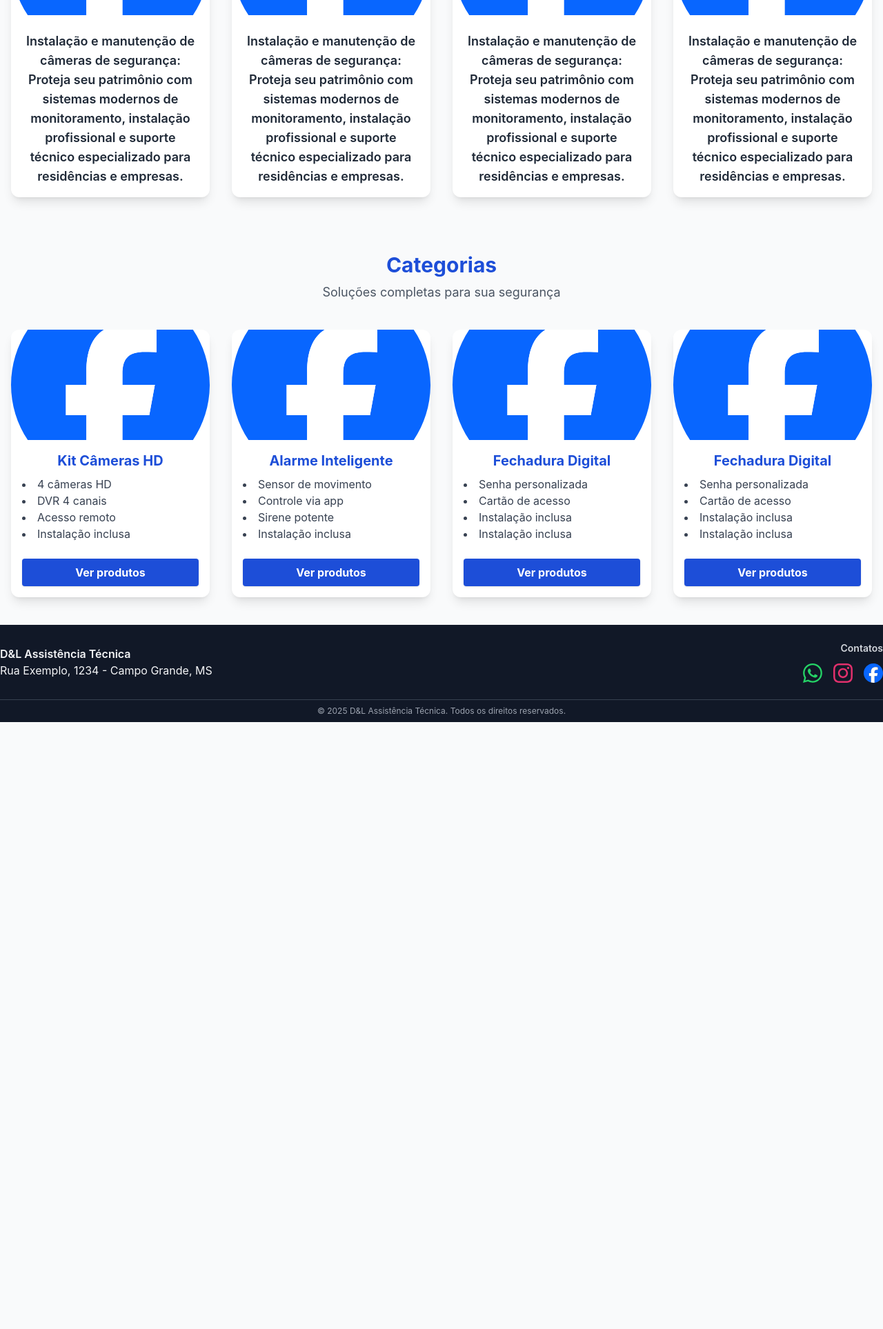
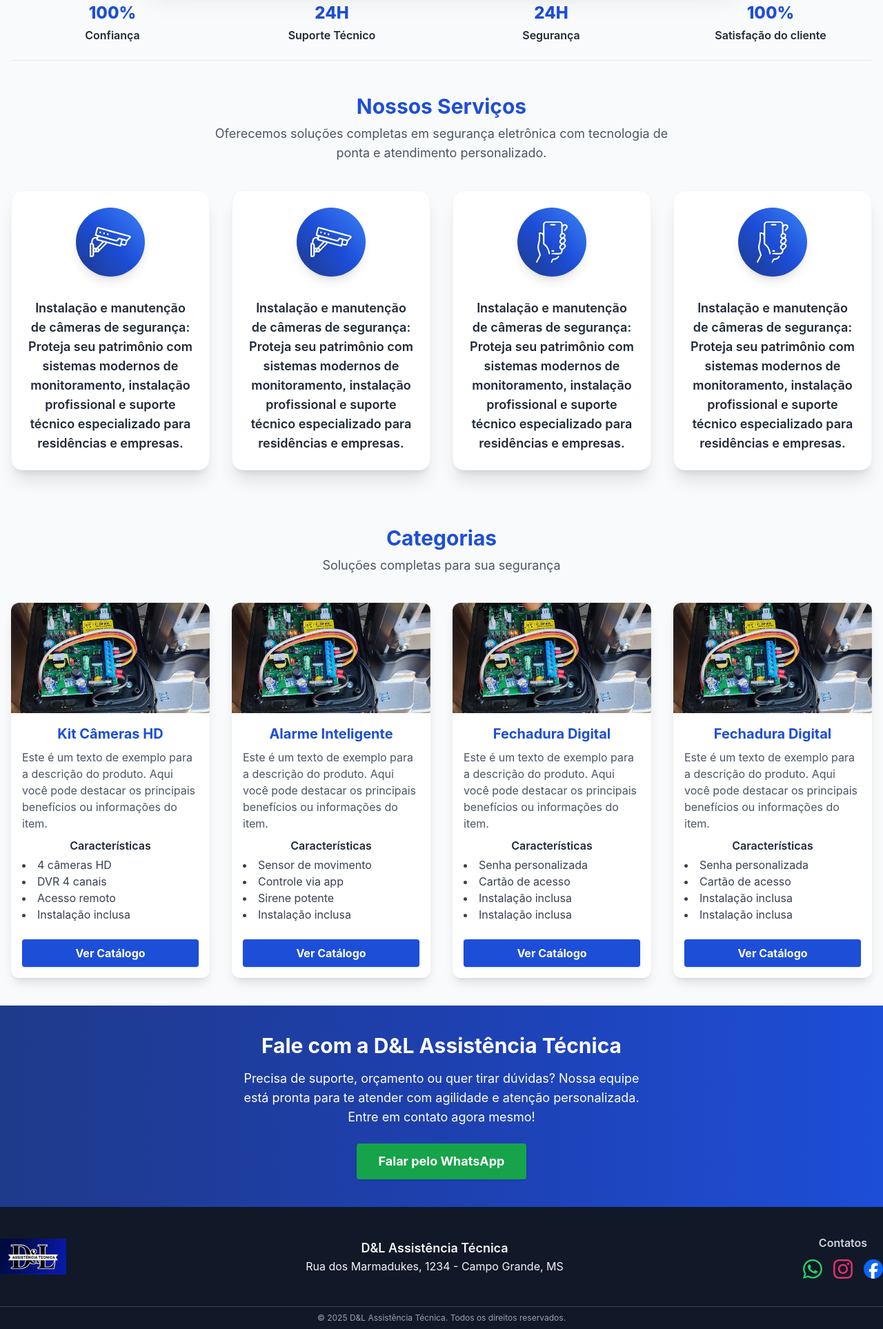
Before and after one commit to denisjunior00/dl_assistencia_institucional, an Astro site: page / in a window 1280 px wide. Shown: the part 839-2766 px from the top of the page at 69% size. Before the commit the page ends 1886 px from the top, so only its background shows below. Built offline with nearby package versions, Linux system fonts and the light colour scheme; Astro itself is replaced by a stand-in of ours.

Commit message:
ajustes diversos

```diff
--- a/src/components/CardProduto.astro
+++ b/src/components/CardProduto.astro
@@ -3,17 +3,22 @@ import { CATALOG_LINK } from '../utils/constants';
 interface CardProdutoProps {
   imagem: string;
   titulo: string;
+  descricao?: string;
   itens: string[];
 }
-const { imagem, titulo, itens } = Astro.props as CardProdutoProps;
+const { imagem, titulo, descricao, itens } = Astro.props as CardProdutoProps;
 ---
 <div class="bg-white rounded-xl shadow-lg overflow-hidden flex flex-col items-center transition-transform hover:-translate-y-2 hover:shadow-2xl duration-300 w-full max-w-xs mx-auto">
   <img src={imagem} alt={titulo} class="w-full h-40 object-cover" loading="lazy" />
   <div class="p-4 w-full flex flex-col items-center">
     <h3 class="text-lg md:text-xl font-bold text-blue-700 text-center mb-2">{titulo}</h3>
+    {descricao && (
+      <p class="text-gray-600 text-sm md:text-base text-start mb-2">{descricao}</p>
+    )}
+    <h4 class="text-base font-semibold text-gray-800 mb-1 w-full text-center">Características</h4>
     <ul class="list-disc list-inside text-gray-700 text-sm md:text-base text-left w-full max-w-xs mx-auto mb-4">
       {itens.map(item => <li>{item}</li>)}
     </ul>
-    <a href={CATALOG_LINK} target="_blank" class="px-6 py-2 bg-blue-700 text-white font-bold rounded shadow hover:bg-blue-800 transition-colors text-base mt-2 w-full text-center">Ver produtos</a>
+    <a href={CATALOG_LINK} target="_blank" class="px-6 py-2 bg-blue-700 text-white font-bold rounded shadow hover:bg-blue-800 transition-colors text-base mt-2 w-full text-center">Ver Catálogo</a>
   </div>
 </div>
--- a/src/components/CardServico.astro
+++ b/src/components/CardServico.astro
@@ -11,9 +11,13 @@ interface CardServicoProps {
 const { servico } = Astro.props as CardServicoProps;
 const { imagem, texto } = servico;
 ---
-<div class="bg-white rounded-xl shadow-lg overflow-hidden flex flex-col items-center transition-transform hover:-translate-y-2 hover:shadow-2xl duration-300">
-  <img src={imagem} alt={texto} class="w-full h-40 object-cover" loading="lazy" />
-  <div class="p-4 w-full flex flex-col items-center">
-    <p class="text-base md:text-lg font-semibold text-gray-800 text-center mt-2">{texto}</p>
+<div class="bg-white rounded-2xl shadow-xl flex flex-col items-center transition-transform hover:-translate-y-2 hover:shadow-2xl duration-300 border border-gray-100">
+  <div class="bg-gradient-to-tr from-blue-900 via-blue-700 to-blue-500 rounded-full w-[100px] h-[100px] flex items-center justify-center mt-6 shadow-lg">
+    <img src={imagem} alt={texto} class="w-[60px] h-[60px] object-contain drop-shadow-lg" loading="lazy" />
+  </div>
+  <div class="px-6 py-4 w-full flex flex-col items-center">
+    <p class="text-base md:text-lg font-semibold text-gray-800 text-center mt-4 mb-2 leading-relaxed">
+      {texto}
+    </p>
   </div>
 </div>
--- a/src/components/Footer.astro
+++ b/src/components/Footer.astro
@@ -3,12 +3,15 @@ import { STORE_NAME, ADDRESS, CITY, INSTAGRAM_LINK, FACEBOOK_LINK, CATALOG_LINK
 ---
 <footer class="w-full bg-gray-900 text-gray-100 mt-auto">
   <div class="container mx-auto flex flex-col md:flex-row items-center justify-between py-6 px-4 md:px-0">
-    <div>
-      <span class="font-semibold">{STORE_NAME}</span> <br />
-      <span>{ADDRESS} - {CITY}</span>
+    <div class="flex items-center justify-start w-full md:w-auto mb-4 md:mb-0 md:justify-start justify-center">
+      <img src="/imagens/logo.jpg" alt="Logo D&L Assistência Técnica" class="w-24 h-24 object-contain" />
     </div>
-    <div class="flex flex-col items-end gap-2 mt-4 md:mt-0">
-      <span class="font-semibold text-sm text-gray-300">Contatos</span>
+    <div class="flex flex-col items-center justify-center w-full md:w-auto">
+      <span class="font-semibold text-lg">{STORE_NAME}</span>
+      <span class="text-base">{ADDRESS} - {CITY}</span>
+    </div>
+    <div class="flex flex-col items-center gap-2 w-full md:w-auto mt-4 md:mt-0">
+      <span class="font-semibold text-base text-gray-300 text-center">Contatos</span>
       <div class="flex gap-4 mt-1">
         <a href={CATALOG_LINK} target="_blank" aria-label="WhatsApp" class="hover:opacity-80 transition-transform transform hover:scale-110">
           <img src="/whatssapp.svg" alt="WhatsApp" class="w-7 h-7" />
--- a/src/components/Header.astro
+++ b/src/components/Header.astro
@@ -4,6 +4,7 @@ import { STORE_NAME, INSTAGRAM_LINK, FACEBOOK_LINK, CATALOG_LINK } from '../util
 <header class="w-full bg-white shadow-md sticky top-0 z-50">
   <div class="container mx-auto flex items-center justify-between py-4 px-4 md:px-0">
     <div class="flex items-center gap-2">
+      <img src="/imagens/logo.jpg" alt="Logo D&L Assistência Técnica" class="w-16 h-16 object-contain" />
       <span class="text-2xl font-bold tracking-tight text-blue-700">{STORE_NAME}</span>
     </div>
     <nav class="flex items-center gap-4">
--- a/src/components/Hero.astro
+++ b/src/components/Hero.astro
@@ -6,7 +6,7 @@ import { STORE_NAME, CATALOG_LINK, CONTACT_PHONE } from '../utils/constants';
   <p class="text-lg md:text-xl mb-6 max-w-2xl">Especialistas em assistência técnica de eletrônicos e eletrodomésticos em Campo Grande, MS. Atendimento rápido, confiável e com garantia.</p>
   <div class="flex flex-col md:flex-row gap-6 justify-center">
     <a href={CATALOG_LINK} target="_blank" class="px-8 py-3 bg-white text-blue-700 font-bold rounded shadow hover:bg-blue-100 transition-transform transform hover:scale-105 text-lg">
-      Ver Produtos
+      Ver Catálogo
     </a>
     <a href={`tel:${CONTACT_PHONE}`} class="px-8 py-3 bg-blue-900 text-white font-bold rounded shadow hover:bg-blue-800 transition-transform transform hover:scale-105 text-lg flex items-center gap-2">
       Fale Conosco
--- a/src/components/ListagemProdutos.astro
+++ b/src/components/ListagemProdutos.astro
@@ -9,6 +9,6 @@ import CardProduto from './CardProduto.astro';
 ---
 <div class="w-full grid grid-cols-1 sm:grid-cols-2 lg:grid-cols-4 gap-8 justify-items-center">
   {produtos.map(produto => (
-    <CardProduto imagem={produto.imagem} titulo={produto.titulo} itens={produto.itens} />
+    <CardProduto imagem={produto.imagem} titulo={produto.titulo} descricao="Este é um texto de exemplo para a descrição do produto. Aqui você pode destacar os principais benefícios ou informações do item." itens={produto.itens} />
   ))}
 </div>
--- a/src/components/ListagemServicos.astro
+++ b/src/components/ListagemServicos.astro
@@ -10,6 +10,10 @@ const { servicos } = Astro.props as { servicos: Servico[] };
 ---
 <div class="w-full grid grid-cols-1 sm:grid-cols-2 lg:grid-cols-4 gap-8 justify-items-center">
   {servicos.map(servico => (
-    <CardServico servico={servico} />
+    <CardServico servico={servico}>
+      <div class="flex justify-center items-center mb-4 bg-blue-700 rounded-full w-[70px] h-[70px]">
+        <img src={servico.imagem} alt="Ícone do serviço" class="w-[40px] h-[40px] object-contain text-white" style="filter: brightness(0) invert(1);" />
+      </div>
+    </CardServico>
   ))}
 </div>
--- a/src/pages/index.astro
+++ b/src/pages/index.astro
@@ -10,6 +10,15 @@ import ListagemProdutos from '../components/ListagemProdutos.astro';
   <Header />
   <main class="flex-1">
     <Hero />
+    <section class="pt-10 px-4 max-w-4xl mx-auto">
+      <div class="bg-white bg-opacity-80 rounded-2xl shadow-2xl p-8 flex flex-col items-center justify-center backdrop-blur-md border border-gray-200 animate-fade-in">
+        <h2 class="text-4xl font-extrabold text-blue-700 text-center mb-4 drop-shadow-lg">Sobre nós</h2>
+        <div class="w-16 h-1 bg-gradient-to-r from-blue-700 via-blue-400 to-blue-300 rounded-full mb-6"></div>
+        <p class="text-lg text-gray-700 text-center max-w-2xl mx-auto mb-6">
+          A D&L Assistência Técnica é referência em soluções de segurança eletrônica e assistência técnica em Campo Grande, MS. Com equipe especializada, atendimento personalizado e tecnologia de ponta, garantimos confiança, agilidade e satisfação para residências e empresas. Nosso compromisso é proteger seu patrimônio e oferecer suporte completo, sempre com transparência e excelência.
+        </p>
+      </div>
+    </section>
     <section class="py-10 px-4 max-w-7xl mx-auto">
       <div class="grid grid-cols-2 md:grid-cols-4 gap-6 mb-12 border-b border-gray-200 pb-6">
         <div class="flex flex-col items-center">
@@ -32,21 +41,28 @@ import ListagemProdutos from '../components/ListagemProdutos.astro';
       <h2 class="text-3xl font-bold text-center mb-2 text-blue-700">Nossos Serviços</h2>
       <p class="text-center text-lg text-gray-600 mb-10 max-w-2xl mx-auto">Oferecemos soluções completas em segurança eletrônica com tecnologia de ponta e atendimento personalizado.</p>
       <ListagemServicos servicos={[
-        { imagem: '/facebook.svg', texto: 'Instalação e manutenção de câmeras de segurança: Proteja seu patrimônio com sistemas modernos de monitoramento, instalação profissional e suporte técnico especializado para residências e empresas.' },
-        { imagem: '/facebook.svg', texto: 'Instalação e manutenção de câmeras de segurança: Proteja seu patrimônio com sistemas modernos de monitoramento, instalação profissional e suporte técnico especializado para residências e empresas.' },
-        { imagem: '/facebook.svg', texto: 'Instalação e manutenção de câmeras de segurança: Proteja seu patrimônio com sistemas modernos de monitoramento, instalação profissional e suporte técnico especializado para residências e empresas.' },
-        { imagem: '/facebook.svg', texto: 'Instalação e manutenção de câmeras de segurança: Proteja seu patrimônio com sistemas modernos de monitoramento, instalação profissional e suporte técnico especializado para residências e empresas.' },
+        { imagem: '/cam3.svg', texto: 'Instalação e manutenção de câmeras de segurança: Proteja seu patrimônio com sistemas modernos de monitoramento, instalação profissional e suporte técnico especializado para residências e empresas.' },
+        { imagem: '/cam3.svg', texto: 'Instalação e manutenção de câmeras de segurança: Proteja seu patrimônio com sistemas modernos de monitoramento, instalação profissional e suporte técnico especializado para residências e empresas.' },
+        { imagem: '/maoCel.svg', texto: 'Instalação e manutenção de câmeras de segurança: Proteja seu patrimônio com sistemas modernos de monitoramento, instalação profissional e suporte técnico especializado para residências e empresas.' },
+        { imagem: '/maoCel.svg', texto: 'Instalação e manutenção de câmeras de segurança: Proteja seu patrimônio com sistemas modernos de monitoramento, instalação profissional e suporte técnico especializado para residências e empresas.' },
       ]} />
     </section>
     <section class="py-10 px-4 max-w-7xl mx-auto">
       <h2 class="text-3xl font-bold text-center mb-2 text-blue-700">Categorias</h2>
       <p class="text-center text-lg text-gray-600 mb-10 max-w-2xl mx-auto">Soluções completas para sua segurança</p>
       <ListagemProdutos produtos={[
-        { imagem: '/facebook.svg', titulo: 'Kit Câmeras HD', itens: ['4 câmeras HD', 'DVR 4 canais', 'Acesso remoto', 'Instalação inclusa'] },
-        { imagem: '/facebook.svg', titulo: 'Alarme Inteligente', itens: ['Sensor de movimento', 'Controle via app', 'Sirene potente', 'Instalação inclusa'] },
-        { imagem: '/facebook.svg', titulo: 'Fechadura Digital', itens: ['Senha personalizada', 'Cartão de acesso','Instalação inclusa', 'Instalação inclusa'] },
-        { imagem: '/facebook.svg', titulo: 'Fechadura Digital', itens: ['Senha personalizada', 'Cartão de acesso', 'Instalação inclusa', 'Instalação inclusa'] }
+        { imagem: '/imagens/fotoExemplo.jpg', titulo: 'Kit Câmeras HD', itens: ['4 câmeras HD', 'DVR 4 canais', 'Acesso remoto', 'Instalação inclusa'] },
+        { imagem: '/imagens/fotoExemplo.jpg', titulo: 'Alarme Inteligente', itens: ['Sensor de movimento', 'Controle via app', 'Sirene potente', 'Instalação inclusa'] },
+        { imagem: '/imagens/fotoExemplo.jpg', titulo: 'Fechadura Digital', itens: ['Senha personalizada', 'Cartão de acesso','Instalação inclusa', 'Instalação inclusa'] },
+        { imagem: '/imagens/fotoExemplo.jpg', titulo: 'Fechadura Digital', itens: ['Senha personalizada', 'Cartão de acesso', 'Instalação inclusa', 'Instalação inclusa'] }
       ]} />
+    </section>
+    <section class="w-full bg-gradient-to-r from-blue-900 via-blue-800 to-blue-700 text-white py-10 px-4 flex flex-col items-center text-center mt-0">
+      <h2 class="text-3xl font-bold mb-4">Fale com a D&L Assistência Técnica</h2>
+      <p class="text-lg mb-6 max-w-xl">Precisa de suporte, orçamento ou quer tirar dúvidas? Nossa equipe está pronta para te atender com agilidade e atenção personalizada. Entre em contato agora mesmo!</p>
+      <a href="https://wa.me/5567981267455" target="_blank" class="px-8 py-3 bg-green-600 text-white font-bold rounded shadow hover:bg-green-700 transition-transform transform hover:scale-105 text-lg flex items-center gap-2">
+        Falar pelo WhatsApp
+      </a>
     </section>
   </main>
   <Footer />
--- a/src/utils/constants.ts
+++ b/src/utils/constants.ts
@@ -2,7 +2,7 @@
 export const CONTACT_PHONE = '(67) 98126-7455';
 export const CATALOG_LINK = 'https://wa.me/5567981267455';
 export const STORE_NAME = 'D&L Assistência Técnica';
-export const INSTAGRAM_LINK = 'https://instagram.com/dlassistenciatecnica';
+export const INSTAGRAM_LINK = 'https://www.instagram.com/dl.assistencia_tecnica';
 export const FACEBOOK_LINK = 'https://facebook.com/dlassistenciatecnica';
-export const ADDRESS = 'Rua Exemplo, 1234';
+export const ADDRESS = 'Rua dos Marmadukes, 1234';
 export const CITY = 'Campo Grande, MS';
```
Also changed, not shown: public/Text.svg (added), public/alarm.svg (added), public/cam1.svg (added), public/cam2.svg (added), public/cam3.svg (added), public/favicon.svg, public/imagens/fotoExemplo.jpg (added), public/imagens/logo.jpg (added), public/maoCel.svg (added).
